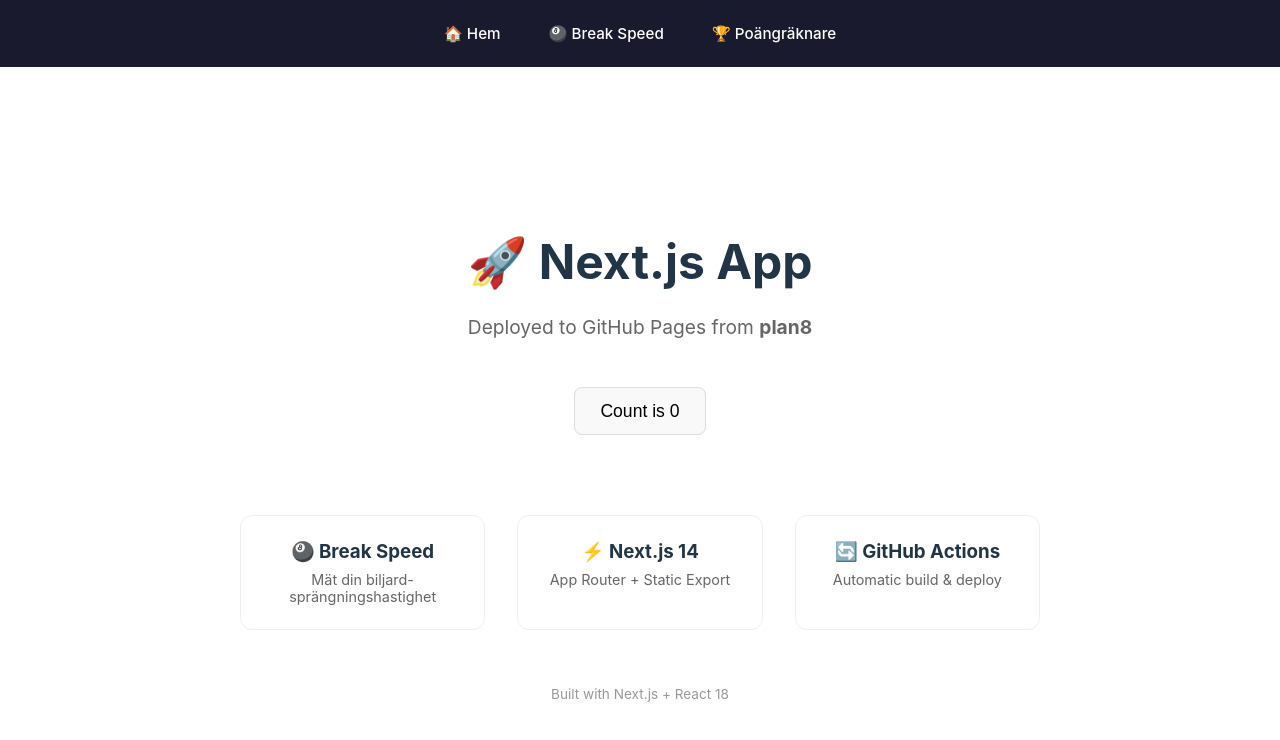
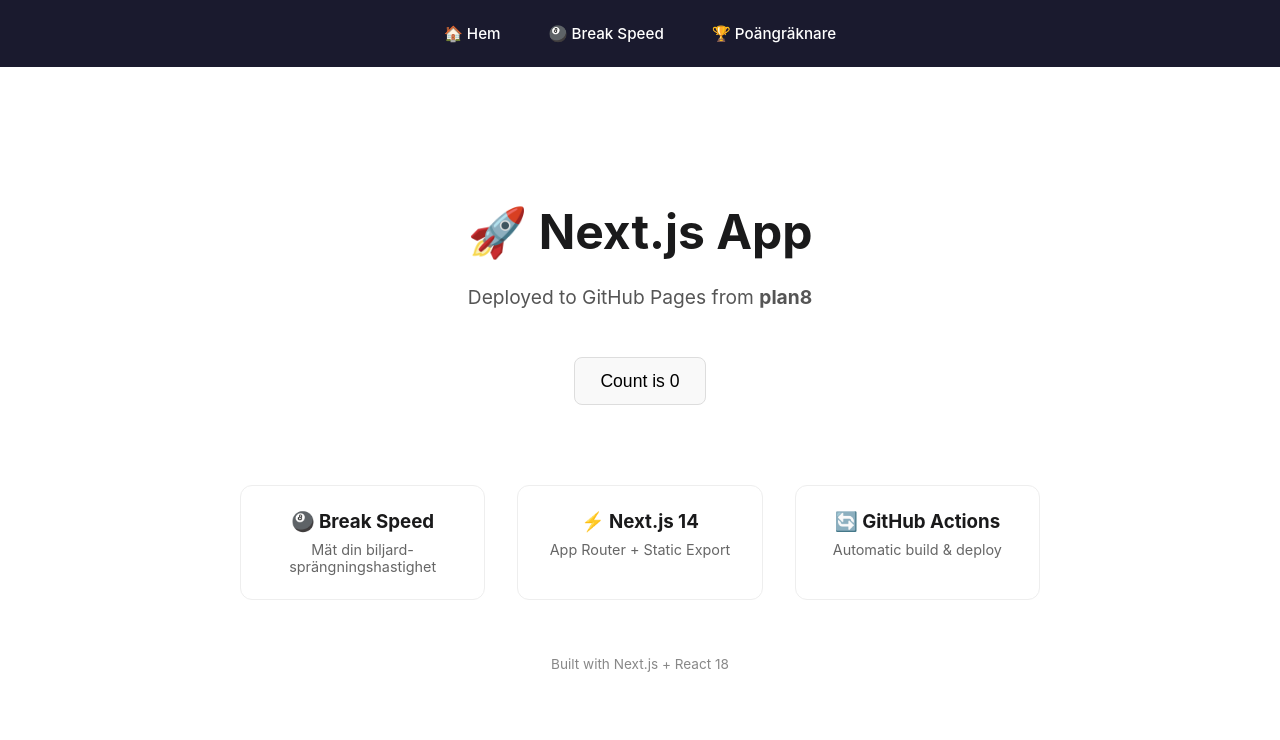
Before and after one commit to plan8/nextjs-app, a Next.js app: page /nextjs-app/ in a window 1280 px wide. Shown: the top 740 px of the page. Built offline with nearby package versions, Linux system fonts and the light colour scheme.

Commit message:
Improve text contrast in globals.css

```diff
--- a/src/app/globals.css
+++ b/src/app/globals.css
@@ -4,15 +4,11 @@
   margin: 0;
 }
 
-html,
-body {
+html, body {
   max-width: 100vw;
   overflow-x: hidden;
   font-family: -apple-system, BlinkMacSystemFont, 'Segoe UI', Roboto, sans-serif;
-}
-
-body {
-  color: #213547;
+  color: #1a1a1b;
   background: #ffffff;
 }
 
@@ -21,25 +17,15 @@
   flex-direction: column;
   align-items: center;
   justify-content: center;
-  min-height: 100vh;
+  min-height: calc(100vh - 60px);
   padding: 2rem;
   gap: 1.5rem;
 }
 
-.title {
-  font-size: 3rem;
-  font-weight: 700;
-}
+.title { font-size: 3rem; font-weight: 700; }
+.subtitle { font-size: 1.2rem; color: #555; }
 
-.subtitle {
-  font-size: 1.2rem;
-  color: #666;
-}
-
-.card {
-  margin: 1.5rem 0;
-}
-
+.card { margin: 1.5rem 0; }
 .card button {
   padding: 0.8rem 1.6rem;
   font-size: 1.1rem;
@@ -50,11 +36,7 @@
   cursor: pointer;
   transition: all 0.2s;
 }
-
-.card button:hover {
-  border-color: #0070f3;
-  color: #0070f3;
-}
+.card button:hover { border-color: #0070f3; color: #0070f3; }
 
 .features {
   display: grid;
@@ -70,32 +52,15 @@
   border-radius: 12px;
   border: 1px solid #eee;
   transition: border-color 0.2s;
+  cursor: pointer;
 }
+.feature:hover { border-color: #0070f3; }
+.feature h3 { margin-bottom: 0.5rem; }
+.feature p { color: #666; font-size: 0.9rem; }
 
-.feature:hover {
-  border-color: #0070f3;
-}
-
-.feature h3 {
-  margin-bottom: 0.5rem;
-}
-
-.feature p {
-  color: #666;
-  font-size: 0.9rem;
-}
-
-.footer {
-  margin-top: 2rem;
-  color: #999;
-  font-size: 0.85rem;
-}
+.footer { margin-top: 2rem; color: #888; font-size: 0.85rem; }
 
 @media (max-width: 768px) {
-  .features {
-    grid-template-columns: 1fr;
-  }
-  .title {
-    font-size: 2rem;
-  }
+  .features { grid-template-columns: 1fr; }
+  .title { font-size: 2rem; }
 }
```
